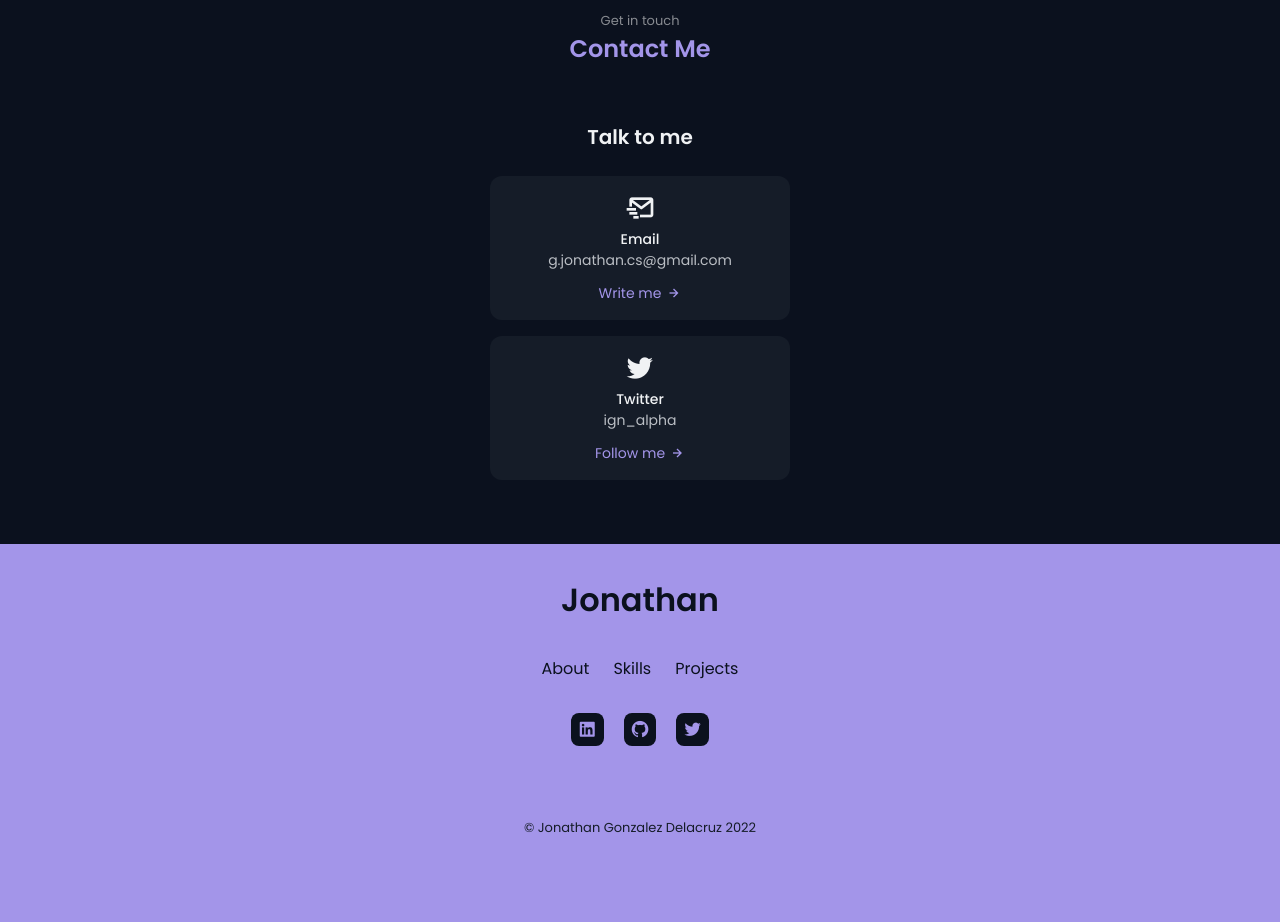
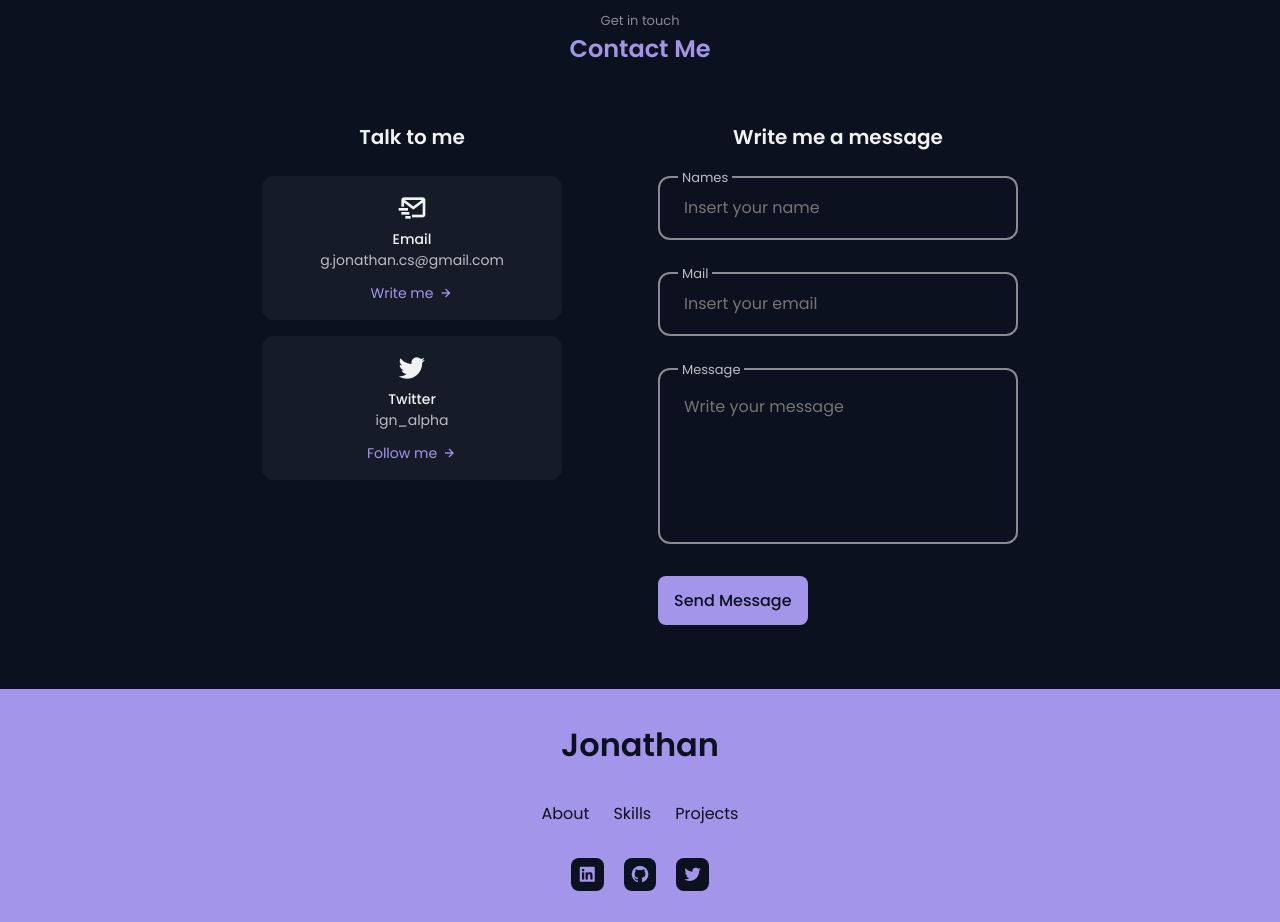
Before and after one commit to alpha-cs/CustomPortfolioWebsite, a plain HTML site: page index.html in a window 1280 px wide. Shown: the part 3600-4522 px from the top of the page. Drawn offline with nearby package versions, Linux system fonts and the light colour scheme.

Commit message:
Added contact form with spam filter

```diff
--- a/index.html
+++ b/index.html
@@ -480,7 +480,8 @@
 
                     <h3 class="work__title">User Manager App</h3>
 
-                    <a href="https://github.com/Gjonathan252/User-Manager-Application" target="_blank" class="work__button">
+                    <a href="https://github.com/Gjonathan252/User-Manager-Application" target="_blank"
+                        class="work__button">
                         Git <i class='bx bx-right-arrow-alt work__icon'></i>
                     </a>
                 </div>
@@ -493,7 +494,8 @@
                     <a href="https://github.com/Gjonathan252/Team-Salesforce" target="_blank" class="work__button">
                         Git <i class='bx bx-right-arrow-alt work__icon'></i>
                     </a>
-                    <a href="https://reservationforce.herokuapp.com/public/index.html" target="_blank" class="work__button demo__button">
+                    <a href="https://reservationforce.herokuapp.com/public/index.html" target="_blank"
+                        class="work__button demo__button">
                         Demo <i class='bx bx-right-arrow-alt work__icon'></i>
                     </a>
 
@@ -504,7 +506,8 @@
 
                     <h3 class="work__title">Autoshop Database</h3>
 
-                    <a href="https://github.com/Gjonathan252/AutoPart-Java-Database-w-MongoDB" target="_blank" class="work__button">
+                    <a href="https://github.com/Gjonathan252/AutoPart-Java-Database-w-MongoDB" target="_blank"
+                        class="work__button">
                         Git <i class='bx bx-right-arrow-alt work__icon'></i>
                     </a>
                 </div>
@@ -514,7 +517,8 @@
 
                     <h3 class="work__title">Excel Data Manager</h3>
 
-                    <a href="https://github.com/Gjonathan252/Excel-Bank-Management-Java" target="_blank" class="work__button">
+                    <a href="https://github.com/Gjonathan252/Excel-Bank-Management-Java" target="_blank"
+                        class="work__button">
                         Git <i class='bx bx-right-arrow-alt work__icon'></i>
                     </a>
                 </div>
@@ -526,7 +530,7 @@
             <span class="section__subtitle">Get in touch</span>
             <h2 class="section__title">Contact Me</h2>
 
-            <div class="contact__container container">
+            <div class="contact__container container grid">
                 <!-- if contact me is added the add grid to contact__container for spacing -->
                 <div class="contact__content">
                     <h3 class="contact__title">Talk to me</h3>
@@ -558,6 +562,30 @@
                 </div>
 
                 <!-- Contact me goes here -->
+                <div class="contact__content">
+                    <h3 class="contact__title">Write me a message</h3>
+
+                    <form name="contact" method="POST" data-netlify="true" data-netlify-recaptcha="true" class="contact__form">
+                        <div class="contact__form-div">
+                            <label class="contact__form-tag">Names</label>
+                            <input type="text" placeholder="Insert your name" name="name" class="contact__form-input">
+                        </div>
+
+                        <div class="contact__form-div">
+                            <label class="contact__form-tag">Mail</label>
+                            <input type="email" placeholder="Insert your email" name="email"
+                                class="contact__form-input">
+                        </div>
+
+                        <div class="contact__form-div contact__form-area">
+                            <label class="contact__form-tag">Message</label>
+                            <textarea name="message" id="message" cols="30" rows="10" placeholder="Write your message"
+                                class="contact__form-input"></textarea>
+                        </div>
+                        <div data-netlify-recaptcha="true"></div>
+                        <button class="button" type="submit">Send Message</button>
+                    </form>
+                </div>
 
             </div>
         </section>
@@ -581,7 +609,8 @@
             </ul>
 
             <ul class="footer__social">
-                <a href="https://www.linkedin.com/in/jonathan-gonzalez-delacruz/" target="_blank" class="footer__social-link">
+                <a href="https://www.linkedin.com/in/jonathan-gonzalez-delacruz/" target="_blank"
+                    class="footer__social-link">
                     <i class='bx bxl-linkedin-square'></i>
                 </a>
                 <a href="https://github.com/Gjonathan252" target="_blank" class="footer__social-link">
@@ -590,6 +619,7 @@
                 <a href="https://twitter.com/ign_alpha" target="_blank" class="footer__social-link">
                     <i class='bx bxl-twitter'></i>
                 </a>
+
             </ul>
 
             <span class="footer__copy">
```
